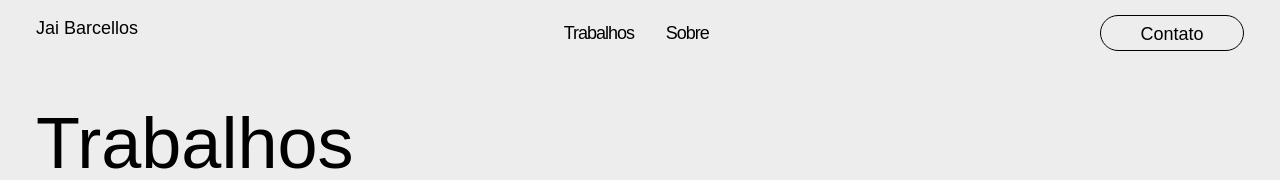
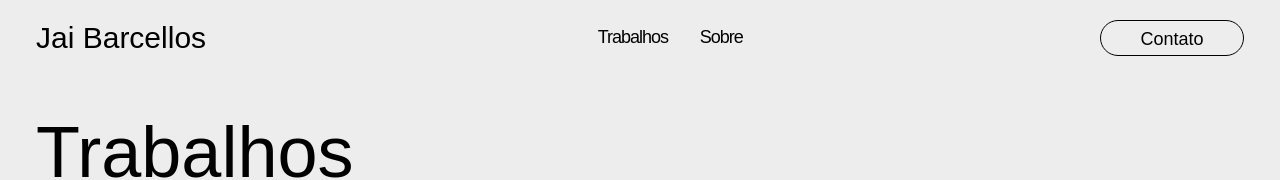
Before and after one commit to odaniloborges/Jai_Atelier, a React (Create React App) app: page / in a window 1280 px wide. Shown: the top 180 px of the page. Built offline with nearby package versions, Linux system fonts and the light colour scheme; a web font is replaced by a local one.

Commit message:
Update images and fonts

```diff
--- a/src/components/About/styles.ts
+++ b/src/components/About/styles.ts
@@ -1,5 +1,6 @@
 import styled from 'styled-components'
 import { cores } from '../../styles'
+import { fonts } from '../../styles'
 
 export const Container = styled.section`
   margin: 1.25rem 3rem;
@@ -19,6 +20,8 @@ export const Container = styled.section`
 `
 
 export const Title = styled.h2`
+  //font-family: ${fonts.fontFamily}, sans-serif;
+  //padding-top: 0.5rem;
   font-size: 4rem;
   font-weight: 500;
   margin-top: 1.75rem;
--- a/src/components/Footer/styles.ts
+++ b/src/components/Footer/styles.ts
@@ -29,7 +29,7 @@ export const Text = styled.p`
   margin-bottom: 1.75rem;
 
   @media (max-width: 736px) {
-    font-size: 1.5rem;
+    font-size: 1.25rem;
     margin-top: 0.75rem;
     margin-bottom: 0.75rem;
   }
@@ -47,6 +47,6 @@ export const Link = styled.a`
   }
 
   @media (max-width: 736px) {
-    font-size: 1.5rem;
+    font-size: 1.25rem;
   }
 `
--- a/src/components/Header/styles.ts
+++ b/src/components/Header/styles.ts
@@ -1,5 +1,6 @@
 import styled from 'styled-components'
 import { cores } from '../../styles'
+import { fonts } from '../../styles'
 
 export const Container = styled.div`
   width: 100%;
@@ -25,9 +26,12 @@ export const Container = styled.div`
 `
 
 export const Title = styled.a`
+  //font-family: ${fonts.fontFamily}, sans-serif;
+  //padding-top: 0.5rem;
+  font-size: 2.5rem;
+  color: ${cores.preto};
   justify-content: flex-start;
   align-self: flex-start;
-  color: #000000;
   text-decoration: none;
   line-height: 1.5;
 `
--- a/src/react-app-env.d.ts
+++ b/src/react-app-env.d.ts
@@ -1 +1,6 @@
 /// <reference types="react-scripts" />
+
+declare module '*.ttf' {
+  const content: string
+  export default content
+}
--- a/src/styles.ts
+++ b/src/styles.ts
@@ -1,14 +1,25 @@
 import { createGlobalStyle } from 'styled-components'
+import PlaylistFont from './assets/fonts/FontsFree-Net-PlaylistScript.ttf'
 
 export const cores = {
   branca: '#ffffff',
   cinza: '#DEDEDE',
-  vermelho: '#E66767',
+  vermelho: '#b8061f',
   cinzaClaro: '#EDEDED',
   preto: '#000000'
 }
 
+export const fonts = {
+  fontSource: './assets/fonts/FontsFree-Net-PlaylistScript.ttf',
+  fontFamily: 'Playlist'
+}
+
 export const GlobalCss = createGlobalStyle`
+
+  @font-face {
+    font-family: "Playlist";
+    src: url(${PlaylistFont});
+  }
 
   * {
     margin: 0;
```
Also changed, not shown: src/assets/fonts/FontsFree-Net-PlaylistScript.ttf (added), src/assets/images/tecido.jpg.
